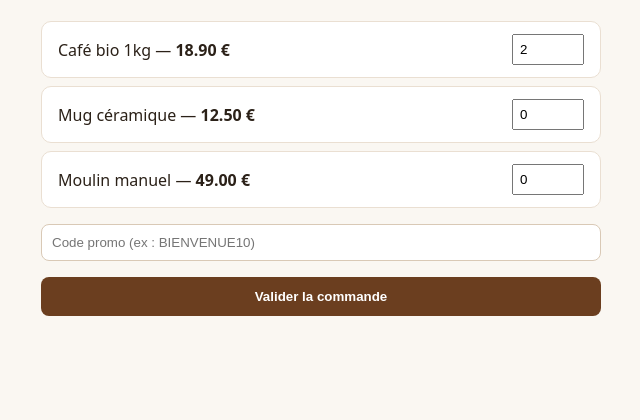
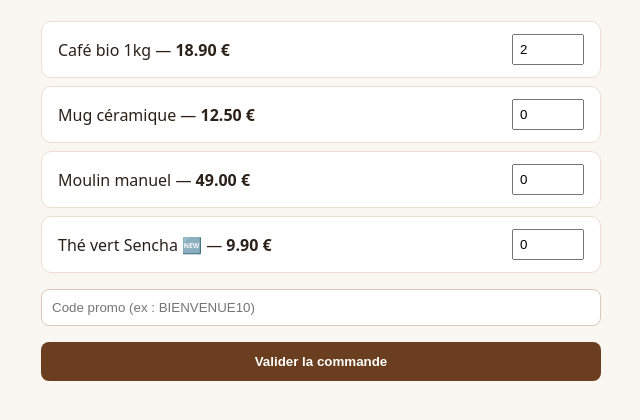
Before and after one commit to RaoulBonsso/nightshift-demo-shop, a website: page public/index.html in a window 1280 px wide. Shown: the part 104-524 px from the top of the page, without its empty margins (319-959 px from the left). Drawn offline with Linux system fonts and the light colour scheme.

Commit message:
feat: nouveau produit thé vert en vitrine

```diff
--- a/public/index.html
+++ b/public/index.html
@@ -18,7 +18,7 @@ button{background:#6b3e1f;color:#fff;border:0;border-radius:8px;padding:12px 18p
 <button onclick="pay()">Valider la commande</button>
 <div id="out" hidden></div>
 </div><script>
-const P={"cafe-bio":["Café bio 1kg",18.9],"mug":["Mug céramique",12.5],"moulin":["Moulin manuel",49]};
+const P={"cafe-bio":["Café bio 1kg",18.9],"mug":["Mug céramique",12.5],"moulin":["Moulin manuel",49],"the-vert":["Thé vert Sencha 🆕",9.9]};
 list.innerHTML=Object.entries(P).map(([id,[n,p]])=>`<div class="row"><span>${n} — <b>${p.toFixed(2)} €</b></span><input type="number" min="0" value="${id==='cafe-bio'?2:0}" data-id="${id}"></div>`).join("");
 async function pay(){
   const items=[...document.querySelectorAll("[data-id]")].map(i=>({id:i.dataset.id,qty:+i.value})).filter(i=>i.qty>0);
```
